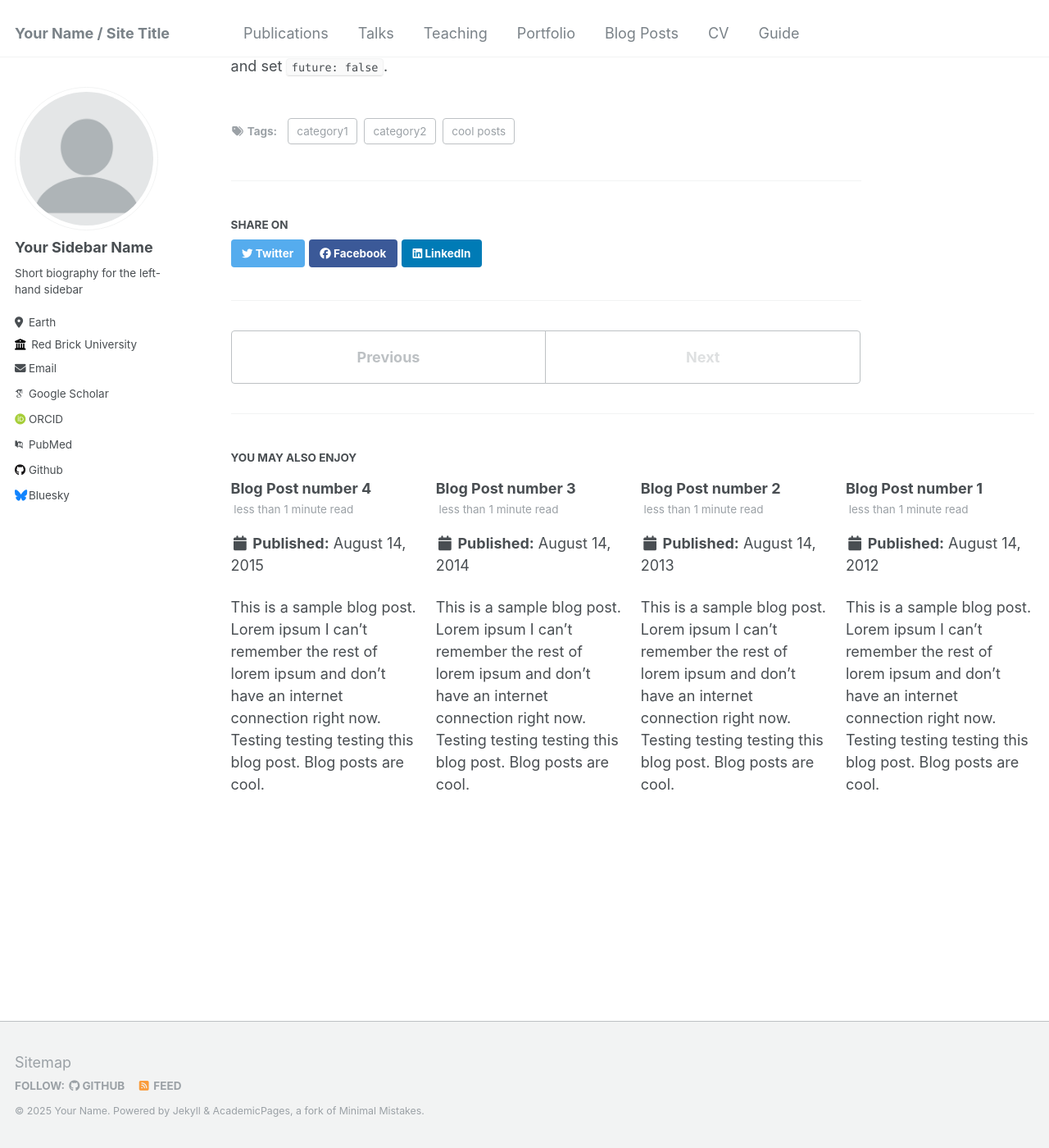
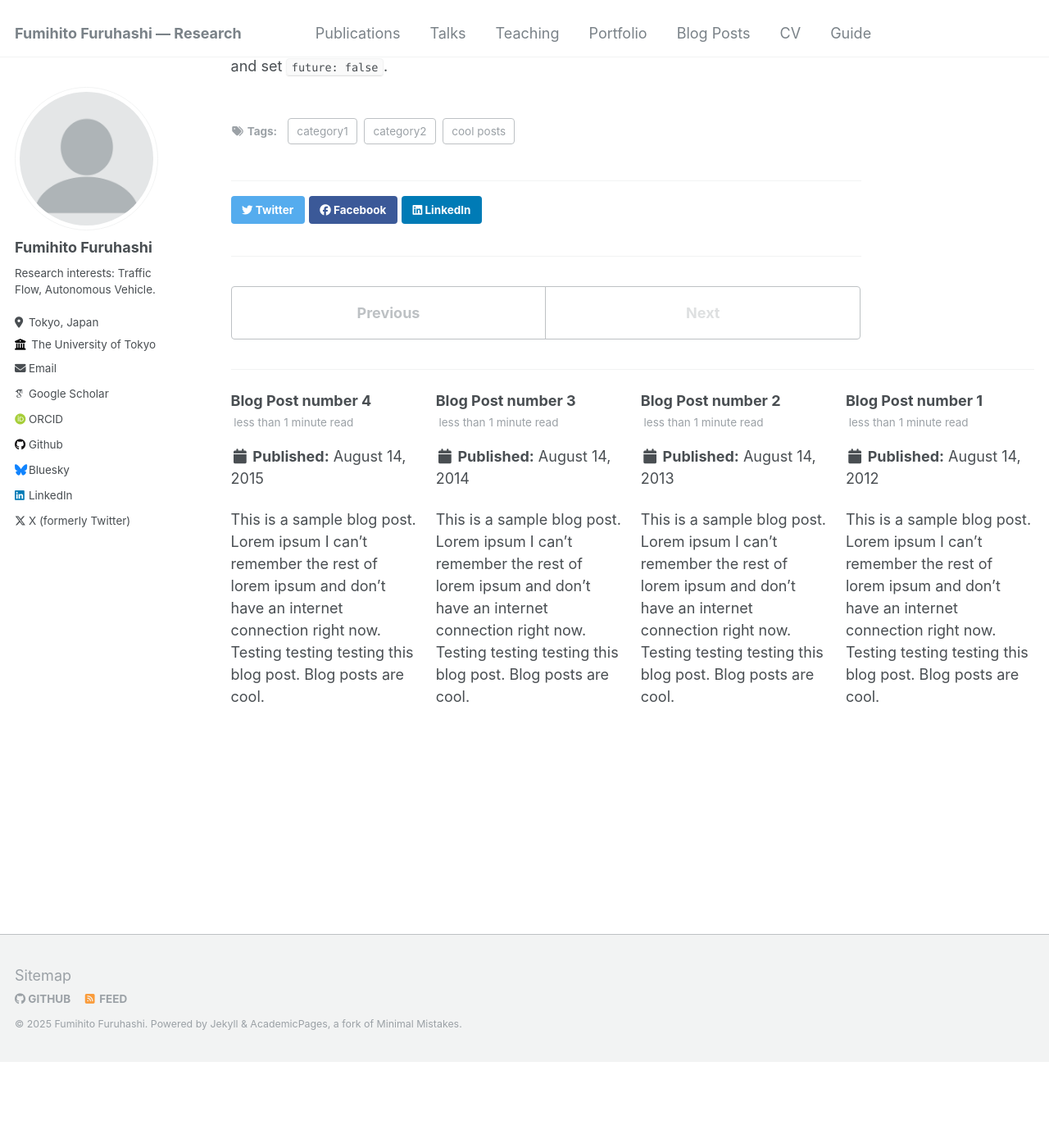
Before and after one commit to FuruhashiFumihito/FuruhashiFumihito, a Jekyll site: the page built from _posts/2199-01-01-future-post.md, in a window 1280 px wide and 1400 px high, scrolled down 190 px. Shown: the whole window at 82% size. Built offline with Jekyll 4.4.1, drawn with Linux system fonts in a browser that asks for light colours; some web fonts are replaced; after the commit the page ends 1484 px from its top, so only the background shows below that; part of the change alters nothing that is shown.

Commit message:
Update _config.yml

```diff
--- a/_config.yml
+++ b/_config.yml
@@ -1,148 +1,88 @@
-# Welcome to Jekyll!
-#
-# This config file is meant for settings that affect your entire site, values
-# which you are expected to set up once and rarely need to edit after that.
-# For technical reasons, this file is *NOT* reloaded automatically when you use
-# `jekyll serve -l -H localhost`. If you change this file, please restart the
-# server process.
+# === Basic Site Settings ===
+locale                   : "ja-JP"
+title                    : "Fumihito Furuhashi — Research"
+title_separator          : "-"
+name                     : &name "Fumihito Furuhashi"
+description              : &description "Researcher in <your field> at <your institution>."
+url                      : "https://furuhashifumihito.github.io"   # ユーザーサイト
+baseurl                  : ""                                       # ルート直下
+repository               : "FuruhashiFumihito/FuruhashiFumihito.github.io"
 
-# Basic Site Settings
-locale                   : "en-US"
-title                    : "Your Name / Site Title"
-title_separator          : "-"
-name                     : &name "Your Name"
-description              : &description "personal description"
-url                      : https://academicpages.github.io # the base hostname & protocol for your site e.g. "https://mmistakes.github.io"
-baseurl                  : "" # the subpath of your site, e.g. "/blog"
-repository               : "academicpages/academicpages.github.io"
+# === Author (左サイドバー) ===
+author:
+  avatar           : "profile.png"           # /images/profile.png に置くのが無難
+  name             : *name
+  pronouns         :                          # 例: he/him
+  bio              : "Research interests: Traffic Flow, Autonomous Vehicle."
+  location         : "Tokyo, Japan"
+  employer         : "The University of Tokyo"
+  uri              :
+  email            : "furuhashi@bin.t.u-tokyo.ac.jp"
 
-# Site Author - The following control what appear as part of the author content on the side bar.
-#               If a field is blank the icon and link will not appear, otherwise it will be shown.
-#               Additional customization can be done by editing /_includes/author-profile.html
-author:
-  # Biographic information
-  avatar           : "profile.png"
-  name             : "Your Sidebar Name"
-  pronouns         : # example: "she/her"
-  bio              : "Short biography for the left-hand sidebar"
-  location         : "Earth"
-  employer         : "Red Brick University"
-  uri              : # URL
-  email            : "none@example.org"
+  # Academic profiles
+  arxiv            :
+  googlescholar    : "https://scholar.google.co.jp/citations?user=beIKTAgAAAAJ&hl=ja&oi=ao"  # 例: https://scholar.google.com/citations?user=XXXXXXXXXXX
+  orcid            : "https://orcid.org/0009-0001-9066-7823"  # 例: https://orcid.org/0000-0000-0000-0000
+  semantic         :
+  pubmed           :
+  researchgate     :
 
-  # Academic websites
-  arxiv            : # URL - Update with the correct link to your profile
-  googlescholar    : "https://scholar.google.com/citations?user=PS_CX0AAAAAJ"
-  impactstory      : # URL
-  orcid            : "http://orcid.org/yourorcidurl"
-  semantic         : # URL
-  pubmed           : "https://www.ncbi.nlm.nih.gov/pubmed/?term=john+snow"
-  researchgate     : # URL
+  # Repositories / dev
+  github           : "FuruhashiFumihito"
+  bitbucket        :
+  kaggle           :
+  stackoverflow    :
 
-  # Repositories and software development
-  bitbucket        : # Username - Update with your username on the site
-  codepen          : # Username
-  dribbble         : # Username
-  github           : "academicpages"
-  kaggle           : # Username
-  stackoverflow    : # User number or user number and name (i.e., use "1" or "1/jeff-atwood")
+  # Social (必要なものだけ)
+  bluesky          : ""   # 例: https://bsky.app/profile/username.bsky.social
+  linkedin         : "https://www.linkedin.com/in/fumihito-furuhashi/"   # 例: https://www.linkedin.com/in/username/
+  mastodon         :
+  twitter          : ""   # 例: username
+  youtube          :
+  zhihu            :
 
-  # Social media
-  bluesky          : "bsky.app" # Replace this with you Bluesky username
-  facebook         : # Username
-  flickr           : # Username
-  foursquare       : # Username
-  goodreads        : # Username
-  google_plus      : # Username
-  keybase          : # Username
-  instagram        : # Username
-  lastfm           : # Username
-  linkedin         : # Username
-  mastodon         : # URL
-  medium           : # URL
-  pinterest        : # Username
-  soundcloud       : # Username
-  steam            : # Username
-  telegram         : # URL
-  tumblr           : # Username
-  twitter          : # Username for X / Twitter
-  vine             : # Username
-  weibo            : # Username
-  wikipedia        : # Username
-  xing             : # Username
-  youtube          : # Username
-  zhihu            : # URL
-
-
-# Site Settings
-teaser                   :  # filename of teaser fallback teaser image placed in /images/, .e.g. "500x300.png"
-breadcrumbs              : false # true, false (default)
+# === Site Settings ===
+teaser                   :
+breadcrumbs              : false
 words_per_minute         : 160
 future                   : true
-read_more                : "disabled" # if enabled, adds "Read more" links to excerpts
-talkmap_link             : false #change to true to add link to talkmap on talks page
+read_more                : "disabled"
+talkmap_link             : false
 comments:
-  provider               : # false (default), "disqus", "discourse", "facebook", "google-plus", "staticman", "custom"
-  disqus:
-    shortname            :
-  discourse:
-    server               : # https://meta.discourse.org/t/embedding-discourse-comments-via-javascript/31963 , e.g.: meta.discourse.org
-  facebook:
-    appid                :
-    num_posts            : # 5 (default)
-    colorscheme          : # "light" (default), "dark"
+  provider               :  # 使わないなら空のまま
 staticman:
-  allowedFields          : ['name', 'email', 'url', 'message']
-  branch                 : "gh-pages" # "master", "gh-pages"
-  commitMessage          : "New comment."
-  filename               : comment-{@timestamp}
-  format                 : "yml"
+  branch                 : "gh-pages"
   moderation             : true
-  path                   : "_data/comments/{options.slug}"
-  requiredFields         : ['name', 'email', 'message']
-  transforms:
-    email                : "md5"
-  generatedFields:
-    date:
-      type               : "date"
-      options:
-        format           : "iso8601" # "iso8601" (default), "timestamp-seconds", "timestamp-milliseconds"
+
 atom_feed:
-  hide                   : false     # change to true to hide the RSS feed in the footer
-  path                   : # blank (default) uses feed.xml
+  hide                   : false
+  path                   :
 
-
-# SEO Related
+# === SEO ===
 google_site_verification :
 bing_site_verification   :
-alexa_site_verification  :
 yandex_site_verification :
 
-
-# Social Sharing
+# === Social Sharing ===
 twitter:
-  username               : &twitter
+  username               :
 facebook:
   username               :
   app_id                 :
   publisher              :
-og_image                 :  # Open Graph/Twitter default site image
-# For specifying social profiles
-# - https://developers.google.com/structured-data/customize/social-profiles
+og_image                 :  # 例: /images/og-image.png
 social:
-  type                   : # Person or Organization (defaults to Person)
-  name                   : # If the user or organization name differs from the site's name
-  links: # An array of links to social media profiles
+  type                   : Person
+  name                   : *name
+  links: []              # 例: ["https://scholar.google.com/...", "https://orcid.org/..."]
 
-
-# Analytics
+# === Analytics ===
 analytics:
-  provider               :  "false" # false (default), "google", "google-universal", "google-analytics-4", "custom"
+  provider               : "false"  # 使うなら "google-analytics-4"
   google:
     tracking_id          :
 
-
-# Reading Files
+# === Reading Files ===
 include:
   - .htaccess
   - _pages
@@ -177,16 +117,14 @@ keep_files:
 encoding: "utf-8"
 markdown_ext: "markdown,mkdown,mkdn,mkd,md"
 
-
-# Conversion
+# === Conversion ===
 markdown: kramdown
 highlighter: rouge
 lsi: false
 excerpt_separator: "\n\n"
 incremental: false
 
-
-# Markdown Processing
+# === Markdown Processing ===
 kramdown:
   input: GFM
   hard_wrap: false
@@ -197,8 +135,7 @@ kramdown:
   smart_quotes: lsquo,rsquo,ldquo,rdquo
   enable_coderay: false
 
-
-# Collections
+# === Collections (AcademicPages用) ===
 collections:
   teaching:
     output: true
@@ -213,10 +150,8 @@ collections:
     output: true
     permalink: /:collection/:path/
 
-
-# Defaults
+# === Defaults ===
 defaults:
-  # _posts
   - scope:
       path: ""
       type: posts
@@ -227,14 +162,12 @@ defaults:
       comments: true
       share: true
       related: true
-  # _pages
   - scope:
       path: ""
       type: pages
     values:
       layout: single
       author_profile: true
-  # _teaching
   - scope:
       path: ""
       type: teaching
@@ -243,7 +176,6 @@ defaults:
       author_profile: true
       share: true
       comments: true
-  # _publications
   - scope:
       path: ""
       type: publications
@@ -252,7 +184,6 @@ defaults:
       author_profile: true
       share: true
       comments: true
-  # _portfolio
   - scope:
       path: ""
       type: portfolio
@@ -261,7 +192,6 @@ defaults:
       author_profile: true
       share: true
       comment: true
-  # _talks
   - scope:
       path: ""
       type: talks
@@ -270,28 +200,24 @@ defaults:
       author_profile: true
       share: true
 
-
-# Sass/SCSS
+# === Sass/SCSS ===
 sass:
   sass_dir: _sass
-  style: compressed # http://sass-lang.com/documentation/file.SASS_REFERENCE.html#output_style
+  style: compressed
 
+# === Outputting ===
+permalink: /:categories/:title/
+# paginate: 5
+# paginate_path: /page:num/
+timezone: Asia/Tokyo
 
-# Outputting
-permalink: /:categories/:title/
-# paginate: 5 # amount of posts to show
-# paginate_path: /page:num/
-timezone: America/Los_Angeles # http://en.wikipedia.org/wiki/List_of_tz_database_time_zones
-
-
-# Plugins
+# === Plugins ===
 plugins:
   - jekyll-paginate
   - jekyll-sitemap
   - jekyll-gist
   - jekyll-feed
   - jekyll-redirect-from
-# mimic GitHub Pages with --safe
 whitelist:
   - jekyll-paginate
   - jekyll-sitemap
@@ -299,38 +225,15 @@ whitelist:
   - jekyll-feed
   - jemoji
 
-
-# Archives
-#  Type
-#  - GitHub Pages compatible archive pages built with Liquid ~> type: liquid (default)
-#  - Jekyll Archives plugin archive pages ~> type: jekyll-archives
-#  Path (examples)
-#  - Archive page should exist at path when using Liquid method or you can
-#    expect broken links (especially with breadcrumbs enabled)
-#  - <base_path>/tags/my-awesome-tag/index.html ~> path: /tags/
-#  - <base_path/categories/my-awesome-category/index.html ~> path: /categories/
-#  - <base_path/my-awesome-category/index.html ~> path: /
+# === Archives ===
 category_archive:
   type: liquid
   path: /categories/
 tag_archive:
   type: liquid
   path: /tags/
-# https://github.com/jekyll/jekyll-archives
-# jekyll-archives:
-#   enabled:
-#     - categories
-#     - tags
-#   layouts:
-#     category: archive-taxonomy
-#     tag: archive-taxonomy
-#   permalinks:
-#     category: /categories/:name/
-#     tag: /tags/:name/
 
-
-# HTML Compression
-# - http://jch.penibelst.de/
+# === HTML Compression ===
 compress_html:
   clippings: all
   ignore:
```
